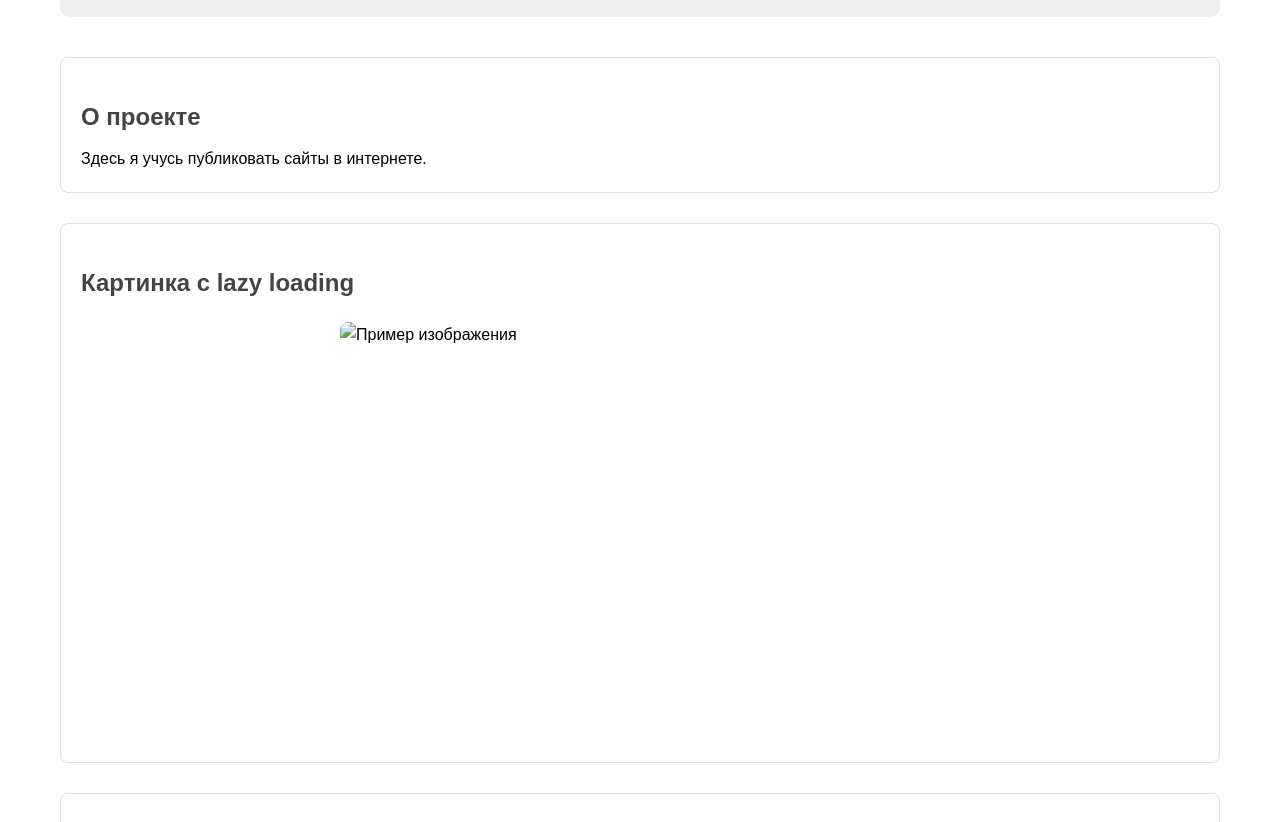
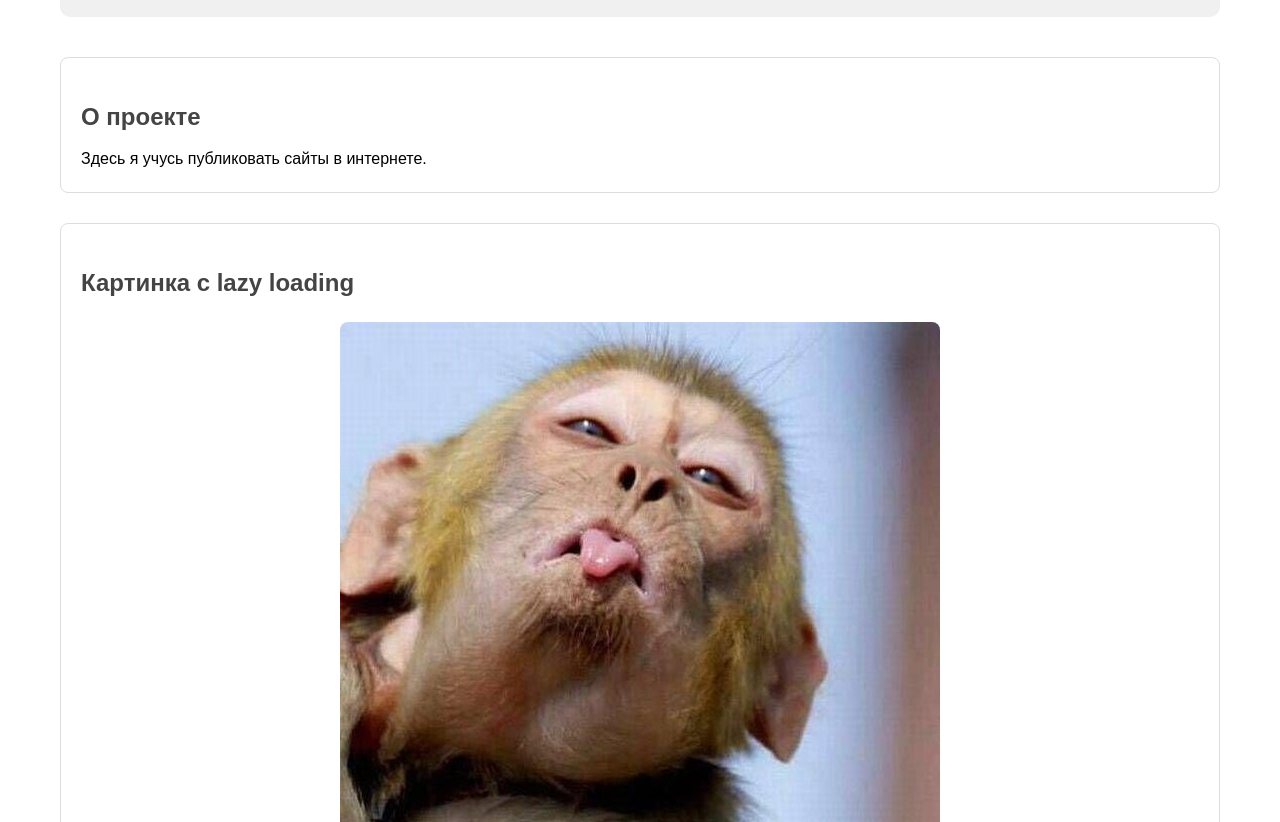
Before and after one commit to ekaterina978/project-10-verstka-, a plain HTML site: page index.html in a window 1280 px wide. Shown: the part 130-952 px from the top of the page. Drawn offline with Linux system fonts and the light colour scheme.

Commit message:
Update index.html

```diff
--- a/index.html
+++ b/index.html
@@ -22,7 +22,7 @@
 
         <section>
             <h2>Картинка с lazy loading</h2>
-            <img src="sample.jpeg" alt="Пример изображения" loading="lazy" width="600" height="400">
+            <img src="sample.jpg" alt="Пример изображения" loading="lazy" width="600" height="400">
         </section>
 
         <section>
```
